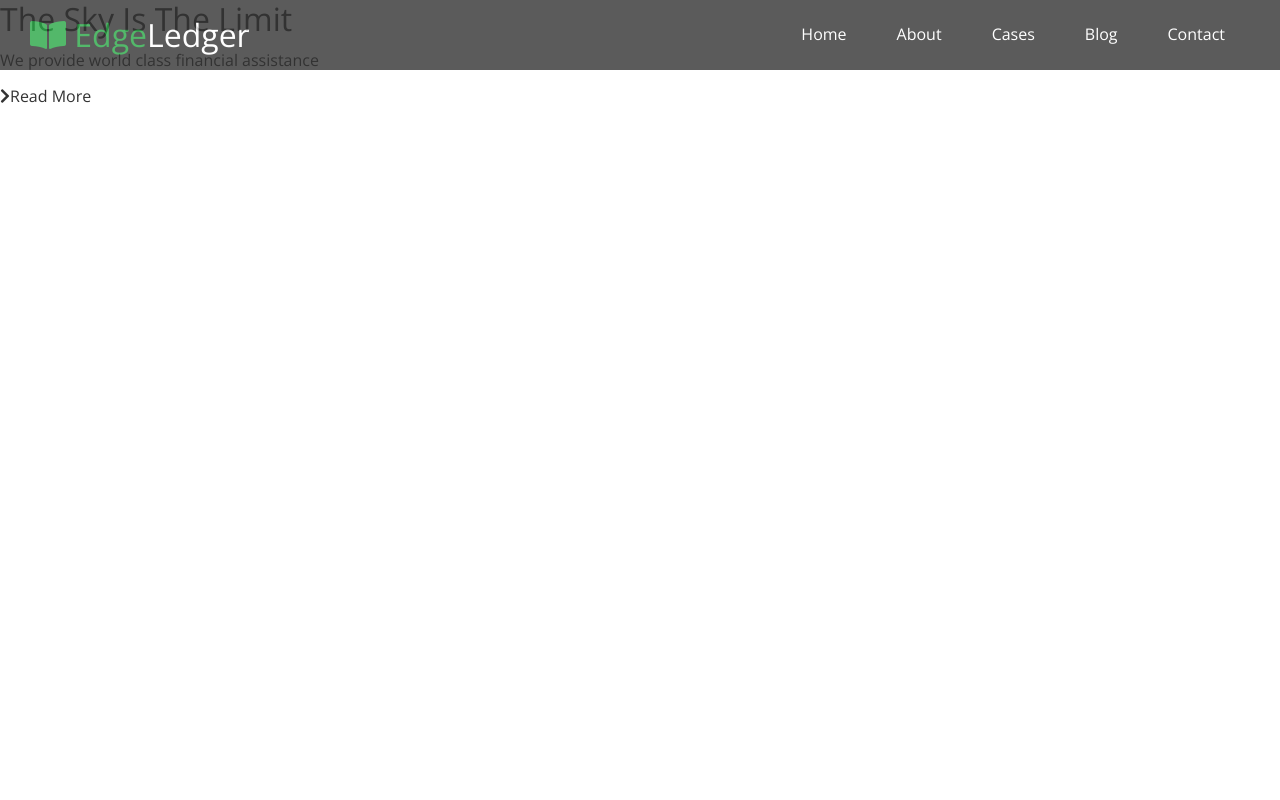
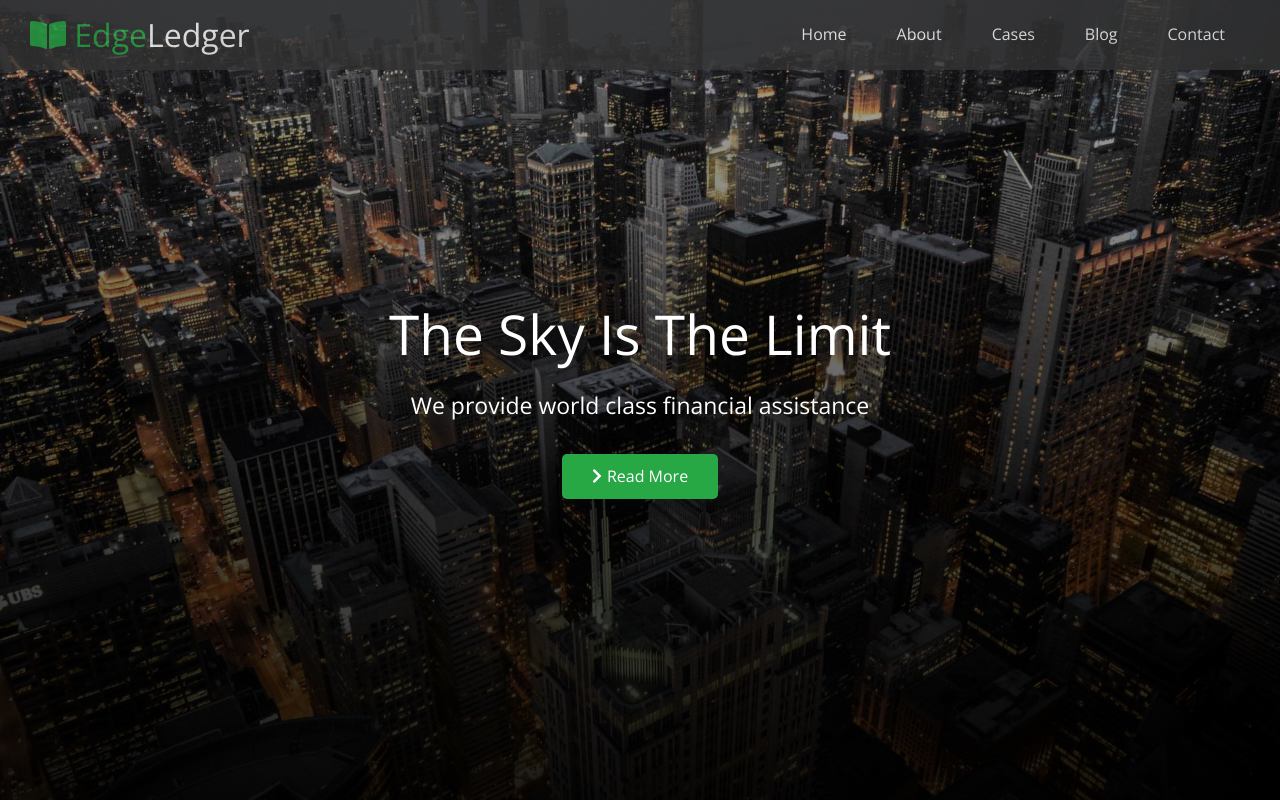
Before and after one commit to b-hexsoul/udemy_p3, a plain HTML site: page index.html in a window 1280 px wide. Drawn offline with nearby package versions, Linux system fonts and the light colour scheme.

Commit message:
'hero showcase'

```diff
--- a/css/style.css
+++ b/css/style.css
@@ -69,3 +69,35 @@
 .navbar .logo {
     font-weight: 400;
 }
+
+.fa-chevron-right {
+    margin-right: 5px;
+}
+
+/* Header */
+.hero {
+    background: linear-gradient(rgba(0,0,0,.3),rgba(0,0,0,.9)),  url("/resources/home/showcase.jpg") no-repeat center center/cover;
+    height: 100vh;
+    position: relative;
+    color: #fff;
+}
+
+.hero .content {
+    display: flex;
+    flex-direction: column;
+    align-items: center;
+    justify-content: center;
+    text-align: center;
+    height: 100%;
+    padding: 0 20px;
+}
+
+.hero .content h1 {
+    font-size: 55px;
+}
+
+.hero .content p {
+    font-size: 23px;
+    max-width: 600px;
+    margin: 20px 0 30px;
+}
--- a/css/utilities.css
+++ b/css/utilities.css
@@ -6,3 +6,38 @@
 .text-secondary {
     color: #0274d0;
 }
+
+/* Buttons */
+.btn {
+    cursor: pointer;
+    display: inline-block;
+    padding: 10px 30px;
+    color: #ffffff;
+    background-color: #28a745;
+    border: none;
+    border-radius: 5px;
+}
+
+.btn:hover {
+    opacity: 0.9;
+}
+
+.btn-primary {
+    color: #ffffff;
+    background-color: #28a745;
+}
+
+.btn-secondary {
+    color: #ffffff;
+    background-color: #0274d0;
+}
+
+.btn-dark {
+    background-color: #333;
+    color: #fff;
+}
+
+.btn-light {
+    background-color: #f4f4f4;
+    color: #333;
+}
```
